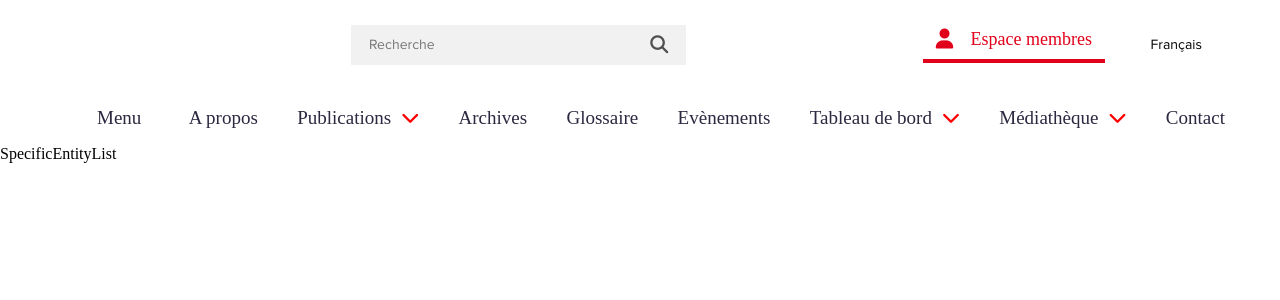
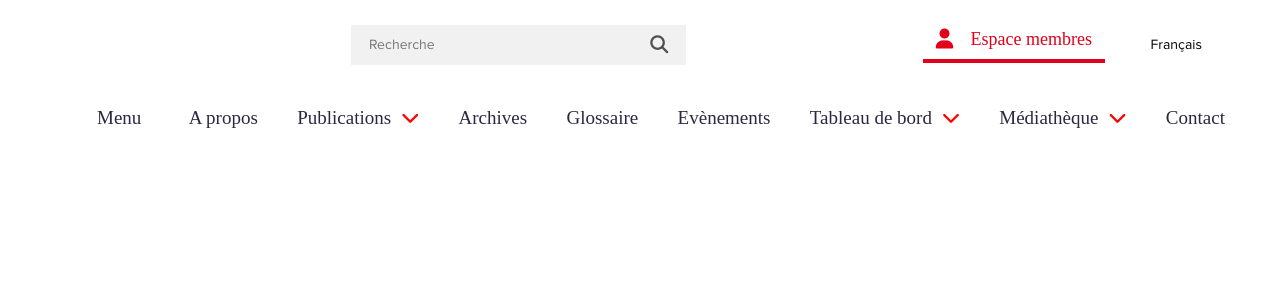
Before and after one commit to tarekguermazi/buildfront0602, a React (Create React App) app: page /Mediatheque/type/1 in a window 1280 px wide. Shown: the top 300 px of the page. Built offline with nearby package versions, Linux system fonts and the light colour scheme.

Commit message:
using params to get entity type

```diff
--- a/src/view/Médiathèque/shared/SpecificEntityList.tsx
+++ b/src/view/Médiathèque/shared/SpecificEntityList.tsx
@@ -1,7 +1,11 @@
 import React from 'react'
+import { useParams } from 'react-router-dom'
 
 export default function SpecificEntityList() {
+    let params = useParams();
     return (
-        <div>SpecificEntityList</div>
+        <section>
+
+        </section>
     )
 }
```
